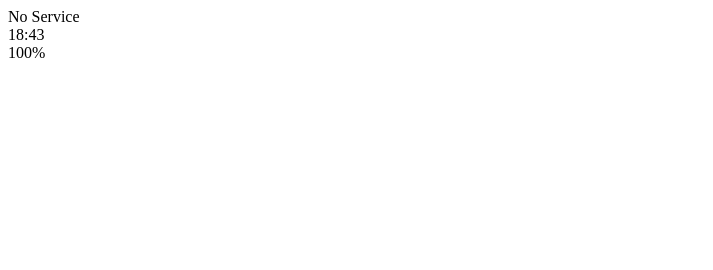
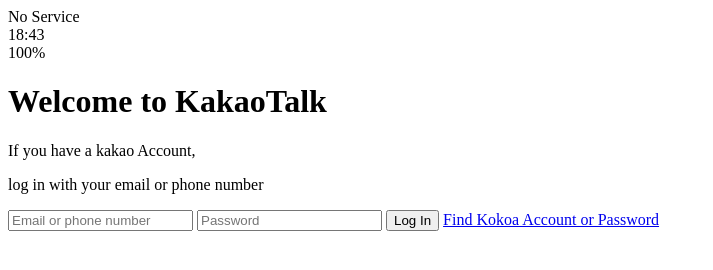
Before and after one commit to raymond-Gwon/kakao-clone, a plain HTML site: page index.html in a window 1280 px wide. Shown: the whole page, without its empty margins (0-713 px from the left). Drawn offline with Linux system fonts and the light colour scheme.

Commit message:
Make Welcome page

```diff
--- a/index.html
+++ b/index.html
@@ -21,6 +21,19 @@
         </div>
     </div>
 
+    <header class="welcome-header">
+        <h1 class="welcome-header__title">Welcome to KakaoTalk</h1>
+        <p class="welcome-header__text">If you have a kakao Account,</p>
+        <p class="welcome-header__text">log in with your email or phone number</p>
+    </header>
+
+    <form class="login-form">
+        <input type="text" placeholder="Email or phone number" />
+        <input type="password" placeholder="Password" />
+        <input type="submit" value="Log In" />
+        <a href="#">Find Kokoa Account or Password</a>
+    </form>
+
     <script
       src="https://kit.fontawesome.com/6478f529f2.js"
       crossorigin="anonymous"
```
